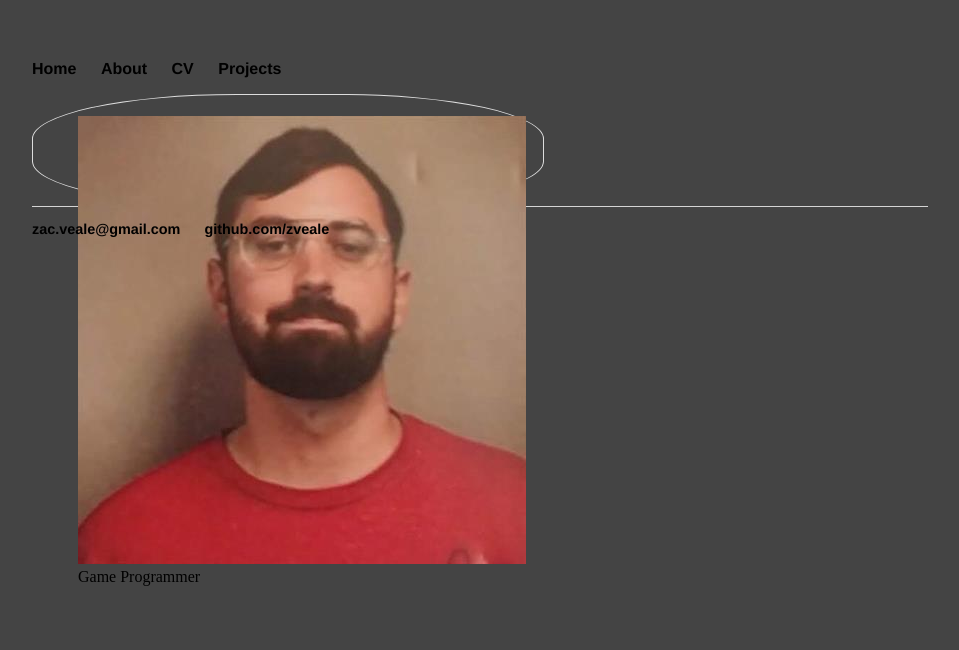
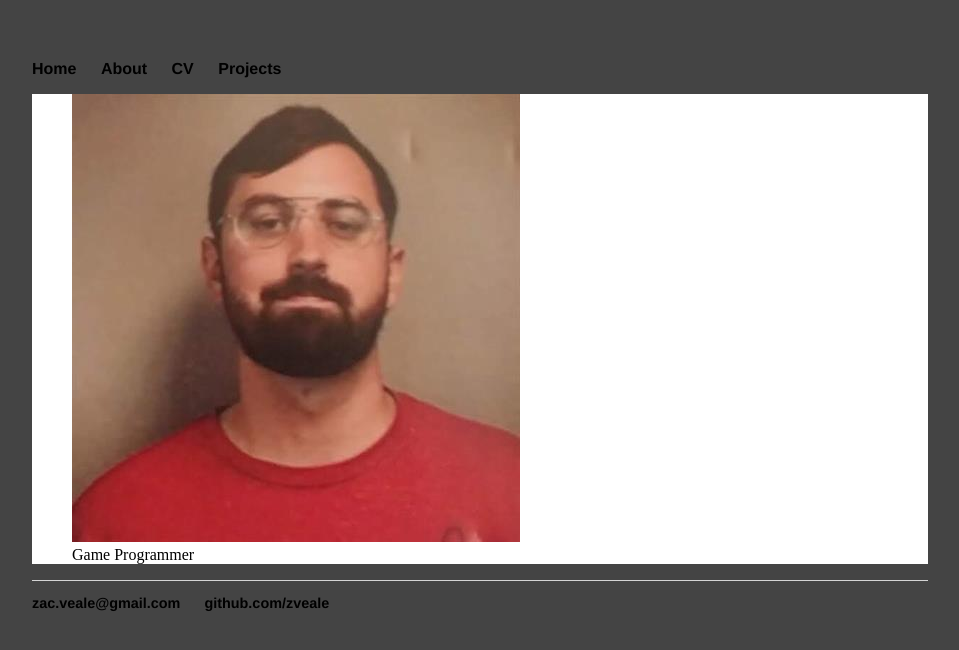
Before and after one commit to zveale/zveale.github.io, a Jekyll site: the page built from index.html, in a window 1280 px wide. Shown: the top 650 px of the page, without its empty margins (160-1119 px from the left). Built offline with Jekyll 4.4.1, drawn with Linux system fonts in a browser that asks for light colours.

Commit message:
Update main.css

```diff
--- a/css/main.css
+++ b/css/main.css
@@ -4,11 +4,7 @@ body {
     width: 70%;
 }
 .container {
-  border: 1px solid #ddd;
-  border-radius: 40%;
-  padding: 5px;
-  height: 100px;
-  width: 500px;
+  background: white;
 }
 nav ul, footer ul {
     font-family:'Helvetica', 'Arial', 'Sans-Serif';
```
